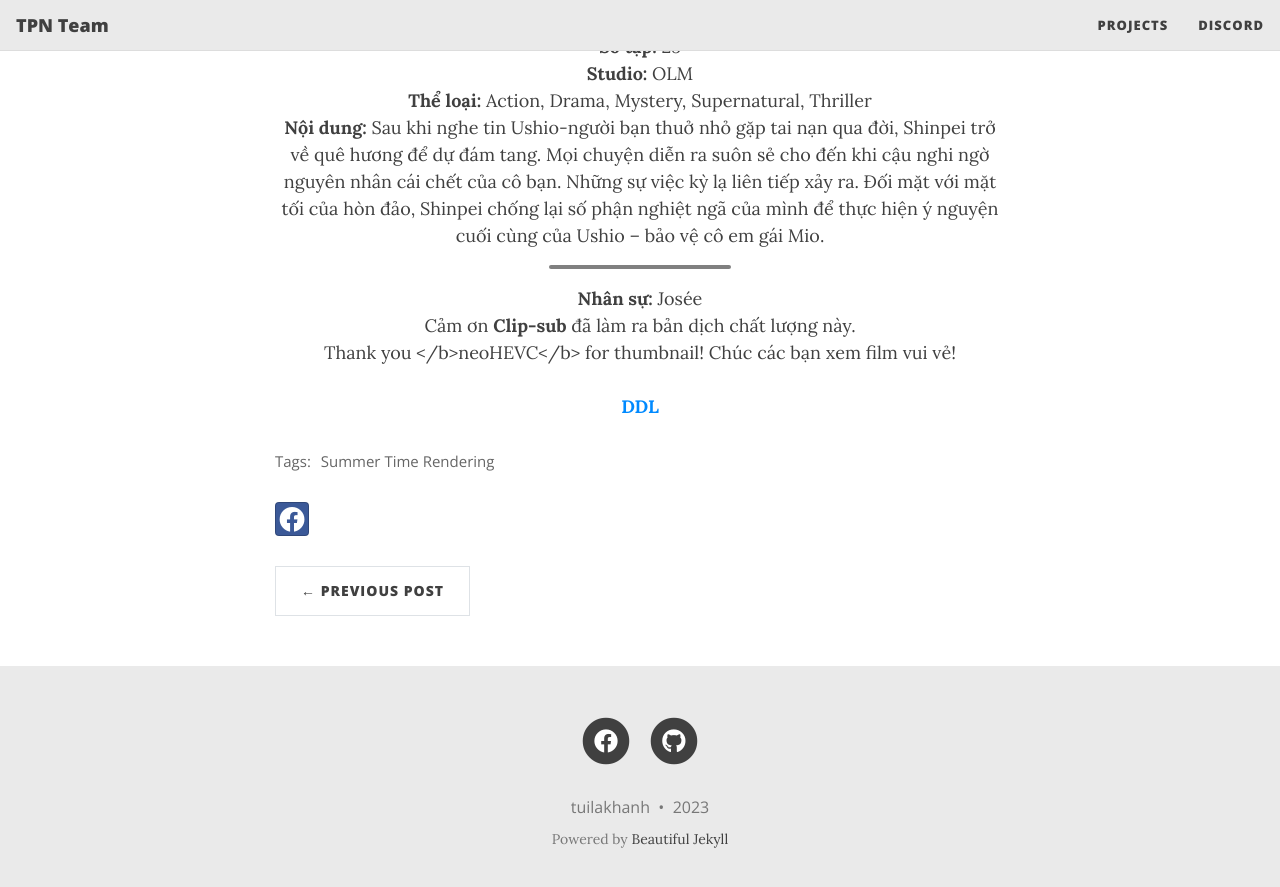
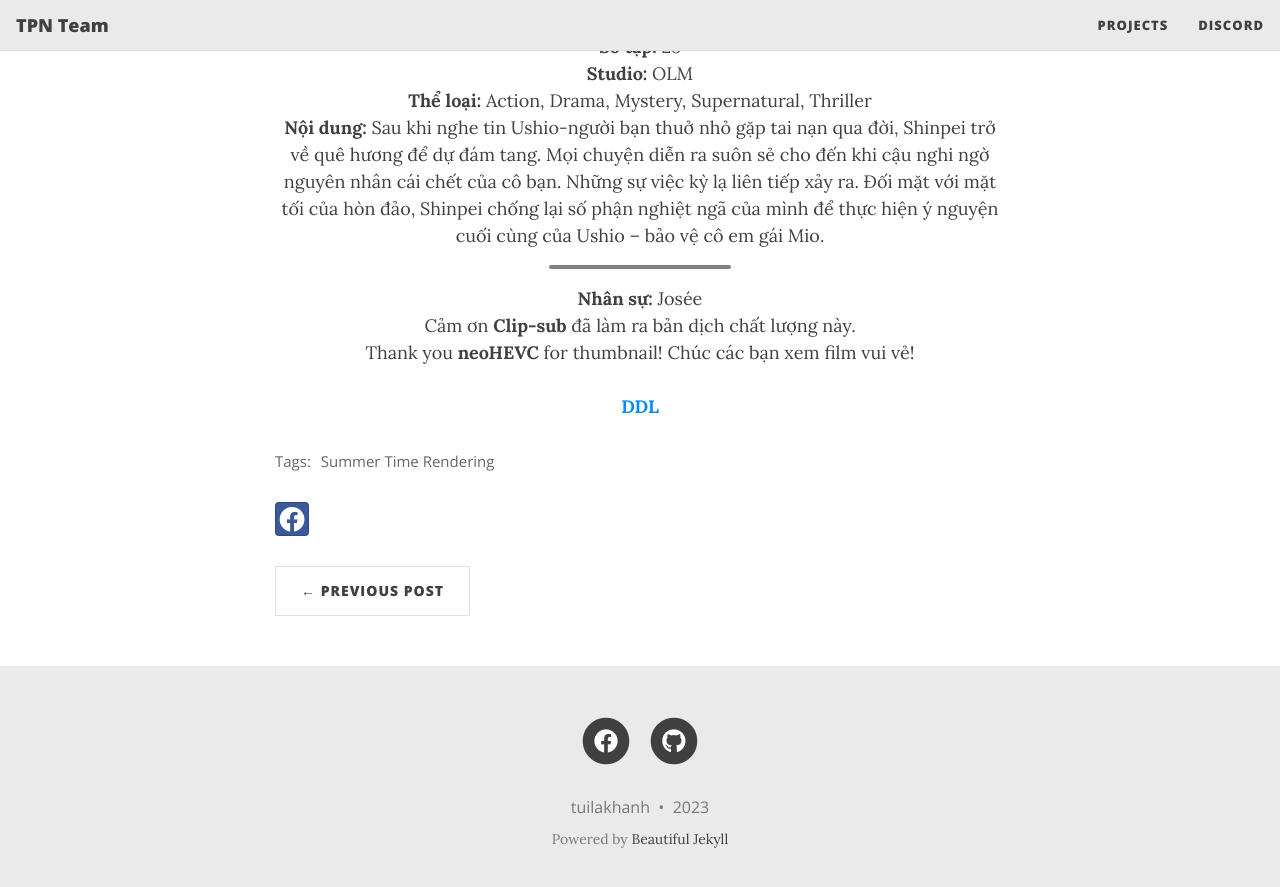
Before and after one commit to TPN-Team/TPN-Team.github.io, a Jekyll site: the page built from _posts/2023-06-19-summer-time-rendering.md, in a window 1280 px wide and 900 px high, scrolled down 637 px. Shown: the top 887 px of the window. Built offline with Jekyll 4.4.1, drawn with Linux system fonts in a browser that asks for light colours; nearby versions of some CDN libraries.

Commit message:
Fix Bold

```diff
--- a/_posts/2023-06-19-summer-time-rendering.md
+++ b/_posts/2023-06-19-summer-time-rendering.md
@@ -17,7 +17,7 @@ comments: false
 
 <b>Nhân sự:</b> Josée <br>
 Cảm ơn <b>Clip-sub</b> đã làm ra bản dịch chất lượng này. <br>
-Thank you </b>neoHEVC</b> for thumbnail!
+Thank you <b>neoHEVC</b> for thumbnail!
 Chúc các bạn xem film vui vẻ!<br><br>
 <b><a href="https://github.com/TPN-Team/TPN-Team-DDL/blob/master/Summer%20Time%20Render.md">DDL</a></b> <br>
 </center>
```
